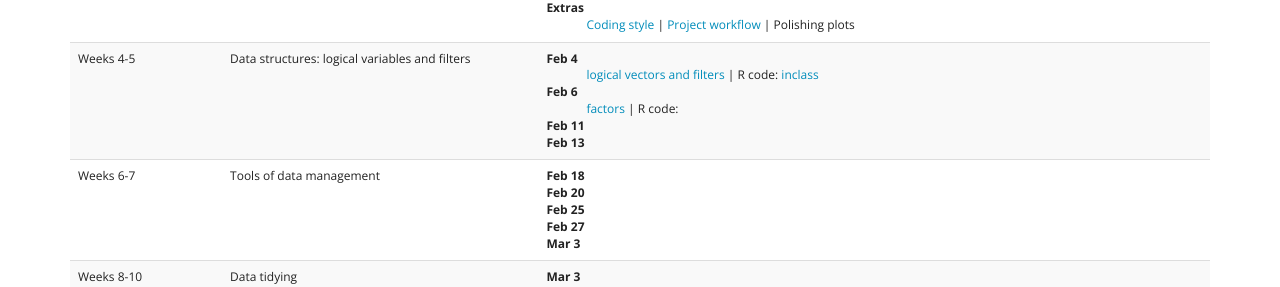
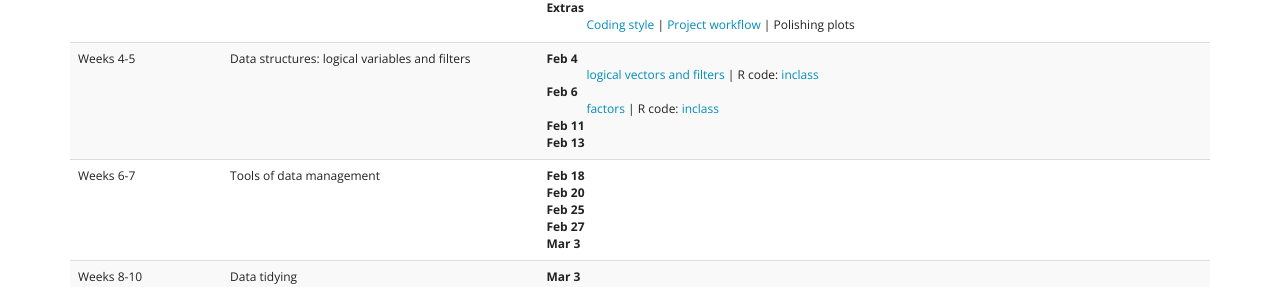
Before and after one commit to Stat480-at-ISU/Stat480-at-ISU.github.io, a Jekyll site: the page built from schedule.html, in a window 1280 px wide. Shown: the part 415-702 px from the top of the page. Built offline with Jekyll 4.4.1, drawn with Linux system fonts in a browser that asks for light colours.

Commit message:
add class code

```diff
--- a/schedule.html
+++ b/schedule.html
@@ -66,7 +66,7 @@
           <dt>Feb 4</dt>
           <dd><a href="../materials-2020/02_r-intro/04_logical.html" target=_blank>logical vectors and filters</a> | R code: <a href="code/feb04-inclass.R">inclass</a> </dd>
           <dt>Feb 6</dt>
-          <dd><a href="../materials-2020/02_r-intro/05_factors.html" target=_blank>factors</a> | R code: </dd>
+          <dd><a href="../materials-2020/02_r-intro/05_factors.html" target=_blank>factors</a> | R code: <a href="code/feb06-inclass.R">inclass</a></dd>
           <dt>Feb 11</dt>
           <dd></dd>
           <dt>Feb 13</dt>
```
Also changed, not shown: 3 other files.
